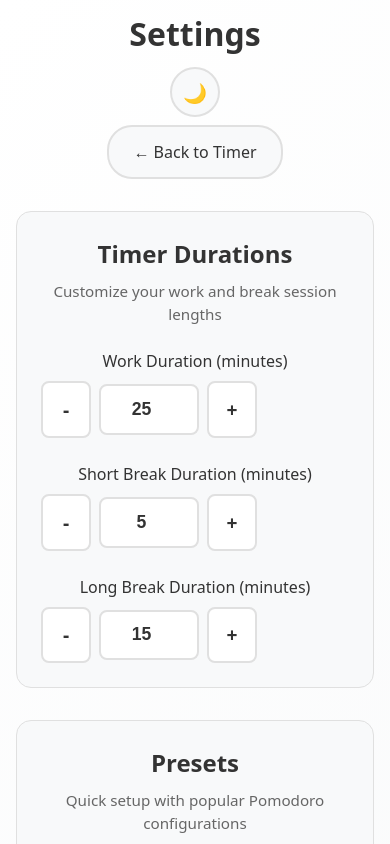
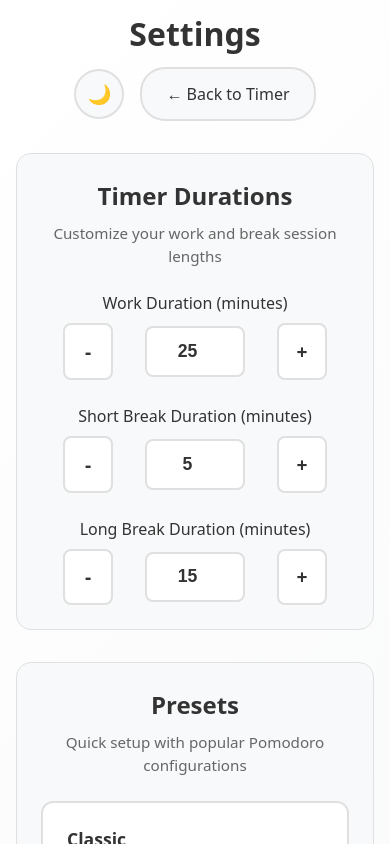
Before and after one commit to adreusm/time-pulse, a Vue app: page /time-pulse/settings in a window 390 px wide. Shown: the top 844 px of the page. Built offline with nearby package versions, Linux system fonts and the light colour scheme.

Commit message:
fix: ui fix

```diff
--- a/src/views/SettingsView.vue
+++ b/src/views/SettingsView.vue
@@ -295,7 +295,8 @@ h2 {
 .input-group {
   display: flex;
   align-items: center;
-  gap: 0.5rem;
+  justify-content: center;
+  gap: 2rem;
 }
 
 .duration-btn {
@@ -409,6 +410,7 @@ h2 {
 @media (max-width: 768px) {
   .settings-view {
     padding: 1rem;
+    width: 100%;
   }
 
   h1 {
@@ -427,10 +429,5 @@ h2 {
     flex-direction: column;
     align-items: center;
   }
-
-  .header-controls {
-    flex-direction: column;
-    gap: 0.5rem;
-  }
 }
 </style>
--- a/src/views/TimerView.vue
+++ b/src/views/TimerView.vue
@@ -98,6 +98,7 @@ h1 {
 @media (max-width: 768px) {
   .timer-view {
     padding: 1rem;
+    width: 100%;
   }
 
   h1 {
```
